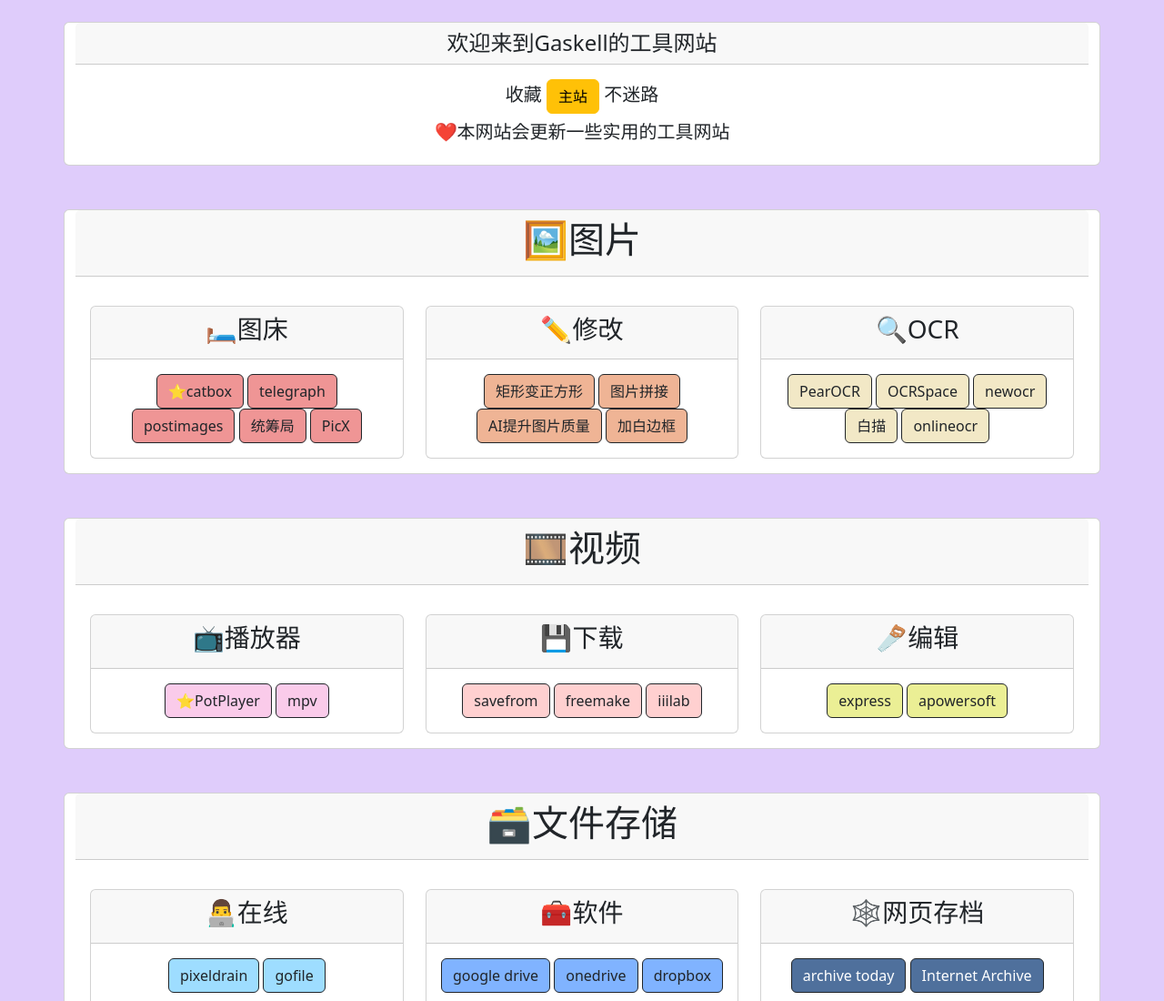
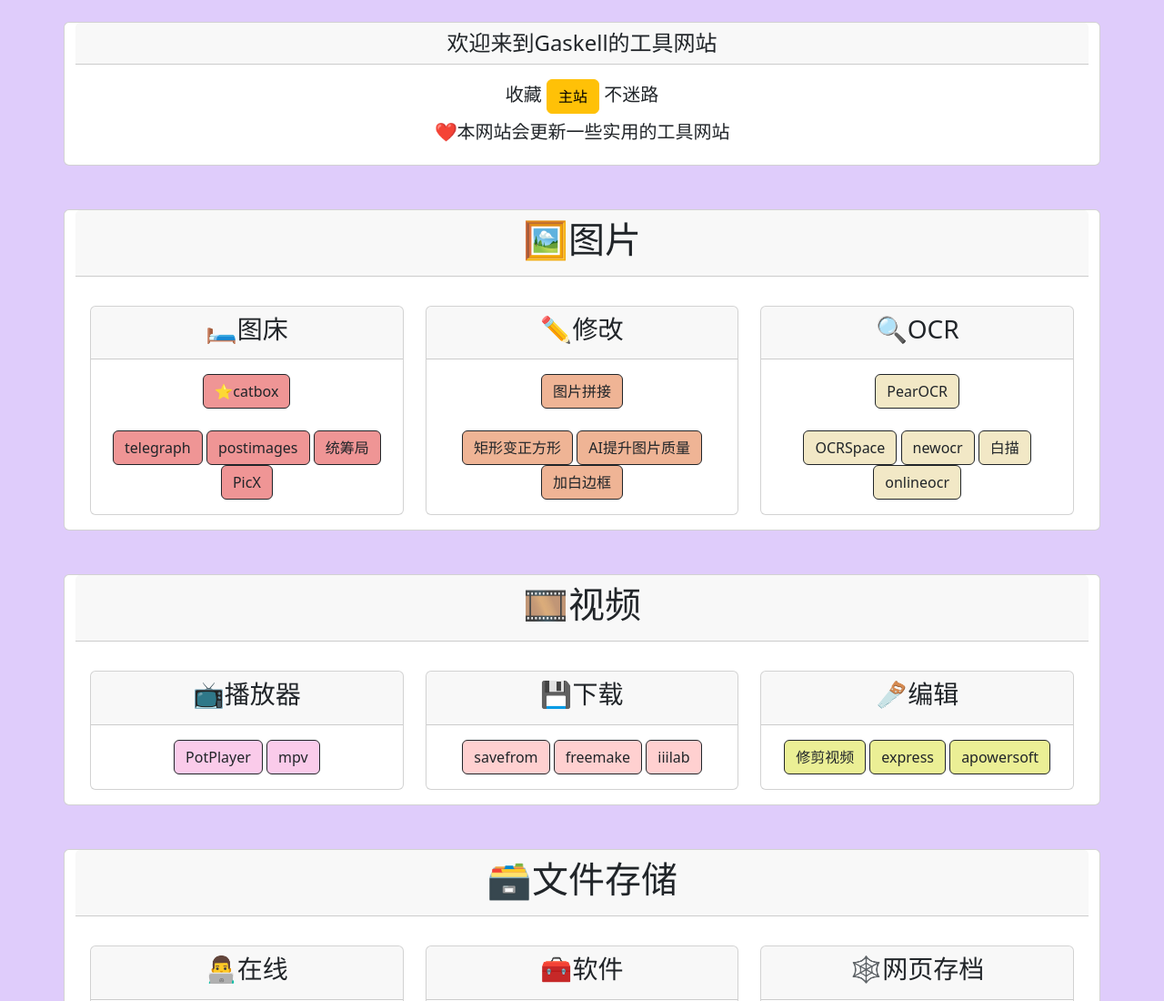
Before and after one commit to Laura-Timothy/GreyTool, a plain HTML site: page index.html in a window 1280 px wide. Shown: the top 1100 px of the page at 91% size. Drawn offline with nearby package versions, Linux system fonts and the light colour scheme.

Commit message:
Update index.html

```diff
--- a/index.html
+++ b/index.html
@@ -60,6 +60,10 @@
                               </div>
                               <div class="card-body text-center">
                                 <a style="background-color: #EF9595;" class="btn btn-outline-dark" href="https://catbox.moe" target="_blank" role="button">⭐️catbox</a>
+
+                                <br>
+                                <br>
+
                                 <a style="background-color: #EF9595;" class="btn btn-outline-dark" href="https://telegraph-image.pages.dev/" target="_blank" role="button">telegraph</a>
                                 <a style="background-color: #EF9595;" class="btn btn-outline-dark" href="https://postimages.org/" target="_blank" role="button">postimages</a>
                                 <a style="background-color: #EF9595;" class="btn btn-outline-dark" href="https://image.gkdworld.com/imageGKD/" target="_blank" role="button">统筹局</a>
@@ -78,8 +82,13 @@
                                     <h3>✏️修改</h3>
                                 </div>
                                 <div class="card-body text-center">
+                                    <a style="background-color: #EFB495;" class="btn btn-outline-dark" href="http://www.atoolbox.net/Tool.php?Id=978" target="_blank" role="button">图片拼接</a>
+
+                                    <br>
+                                    <br>
+
                                     <a style="background-color: #EFB495;" class="btn btn-outline-dark" href="https://squaremyimage.com/" target="_blank" role="button">矩形变正方形</a>
-                                    <a style="background-color: #EFB495;" class="btn btn-outline-dark" href="http://www.atoolbox.net/Tool.php?Id=978" target="_blank" role="button">图片拼接</a>
+
                                     <a style="background-color: #EFB495;" class="btn btn-outline-dark" href="https://www.iloveimg.com/zh-cn/upscale-image" target="_blank" role="button">AI提升图片质量</a></a>
                                     <a style="background-color: #EFB495;" class="btn btn-outline-dark" href="https://www.zhizuotu.com/mbaibian" target="_blank" role="button">加白边框</a>
 
@@ -95,6 +104,11 @@
                                 </div>
                                 <div class="card-body text-center">
                                     <a style="background-color: #F2E8C6;" class="btn btn-outline-dark" href="https://pearocr.com/#/" target="_blank" role="button">PearOCR</a>
+
+                                    <br>
+                                    <br>
+
+
                                     <a style="background-color: #F2E8C6;" class="btn btn-outline-dark" href="https://ocr.space/" target="_blank" role="button">OCRSpace</a>
                                     <a style="background-color: #F2E8C6;" class="btn btn-outline-dark" href="https://www.newocr.com/" target="_blank" role="button">newocr</a>
                                     <a style="background-color: #F2E8C6;" class="btn btn-outline-dark" href="https://web.baimiaoapp.com/" target="_blank" role="button">白描</a>
@@ -129,7 +143,7 @@
                                   <h3>📺播放器</h3>
                               </div>
                               <div class="card-body text-center">
-                                <a style="background-color: #FACBEA;" class="btn btn-outline-dark" href="http://www.potplayercn.com/download" target="_blank" role="button">⭐️PotPlayer</a>
+                                <a style="background-color: #FACBEA;" class="btn btn-outline-dark" href="http://www.potplayercn.com/download" target="_blank" role="button">PotPlayer</a>
                                 <a style="background-color: #FACBEA;" class="btn btn-outline-dark" href="https://mpv.io/" target="_blank" role="button">mpv</a>
 
                               </div>
@@ -160,6 +174,10 @@
                                     <h3>🪚编辑</h3>
                                 </div>
                                 <div class="card-body text-center">
+
+                                    <a style="background-color: #EBEF95;" class="btn btn-outline-dark" href="https://online-video-cutter.com/cn/" target="_blank" role="button">修剪视频</a>
+
+
                                     <a style="background-color: #EBEF95;" class="btn btn-outline-dark" href="https://new.express.adobe.com/?category=videos" target="_blank" role="button">express</a>
                                     <a style="background-color: #EBEF95;" class="btn btn-outline-dark" href="https://www.apowersoft.cn/merge-video-online" target="_blank" role="button">apowersoft</a>
 
```
